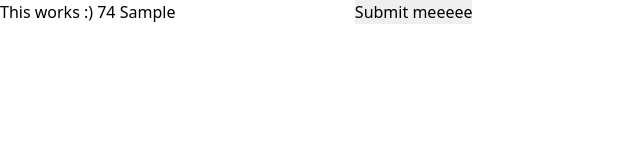
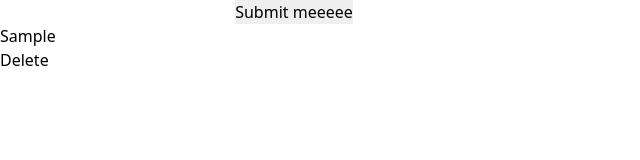
Before and after one commit to cirqlar/to-you, a website: page index.html in a window 1280 px wide. Both pictures are taken after typing "Sample" into the empty fields and a click on the input "Submit meeeee". Shown: the whole page, without its empty margins (0-640 px from the left). Drawn offline with nearby package versions, Linux system fonts and the light colour scheme.

Commit message:
Mostly working:

```diff
--- a/index.html
+++ b/index.html
@@ -13,6 +13,10 @@
             <todo-form v-on:submit="submit">
 
             </todo-form>
+
+            <todo-list v-bind:todos="todos" v-bind:destroy='destroy'>
+
+            </todo-list>
         </div>
 
 
--- a/script.js
+++ b/script.js
@@ -1,13 +1,14 @@
 Vue.component('todo-form', {
   data: function() {
     return {
-      id: 74,
+      id: null,
       title: "",
     }
   },
   methods: {
-    sub() {
+    sub(event) {
       this.$emit('submit', this.todo);
+      event.target.reset();
     }
   },
   computed: {
@@ -20,21 +21,60 @@ Vue.component('todo-form', {
   },
   template: `
     <form v-on:submit.prevent="sub">
-      This works :) {{ id }}
       <input v-model="title" type="text"/>
       <input type="submit" value="Submit meeeee"/>
     </form>
   `
 });
 
+Vue.component('todo', {
+  data: function() {
+    return {
+      placeholder: 1,
+    }
+  }
+  ,
+  props: ['todo'],
+  template: `
+    <div>
+      <h1>{{ todo.title }}</h1>
+      <button v-on:click.prevent="$emit('destroy', todo.id)">Delete</button>
+    </div>
+  `
+})
+
+Vue.component('todo-list', {
+  data: function() {
+    return {
+      placeholder: 1,
+    }
+  },
+  props: ['todos', 'destroy'],
+  template: `
+    <div>
+      <todo v-for="todo in todos" v-bind:todo='todo' v-on:destroy="destroy" v-bind:key="todo.id"></todo>
+    </div>
+  `
+})
+
 let app = new Vue({
   el: '#app',
   data: {
-    message: "We made it!! :D"
+    todos: [],
   },
   methods: {
     submit(data) {
-      console.log(data)
-    }
+      if (!data.id) {
+        data.id = this.todos.length;
+      }
+      this.todos.push(data);
+    },
+    destroy(todo) {
+      const index = this.todos.findIndex( el => el.id == todo );
+
+      if (index > -1) {
+        this.todos.splice(index, 1);
+      }
+    },
   },
 });
```
